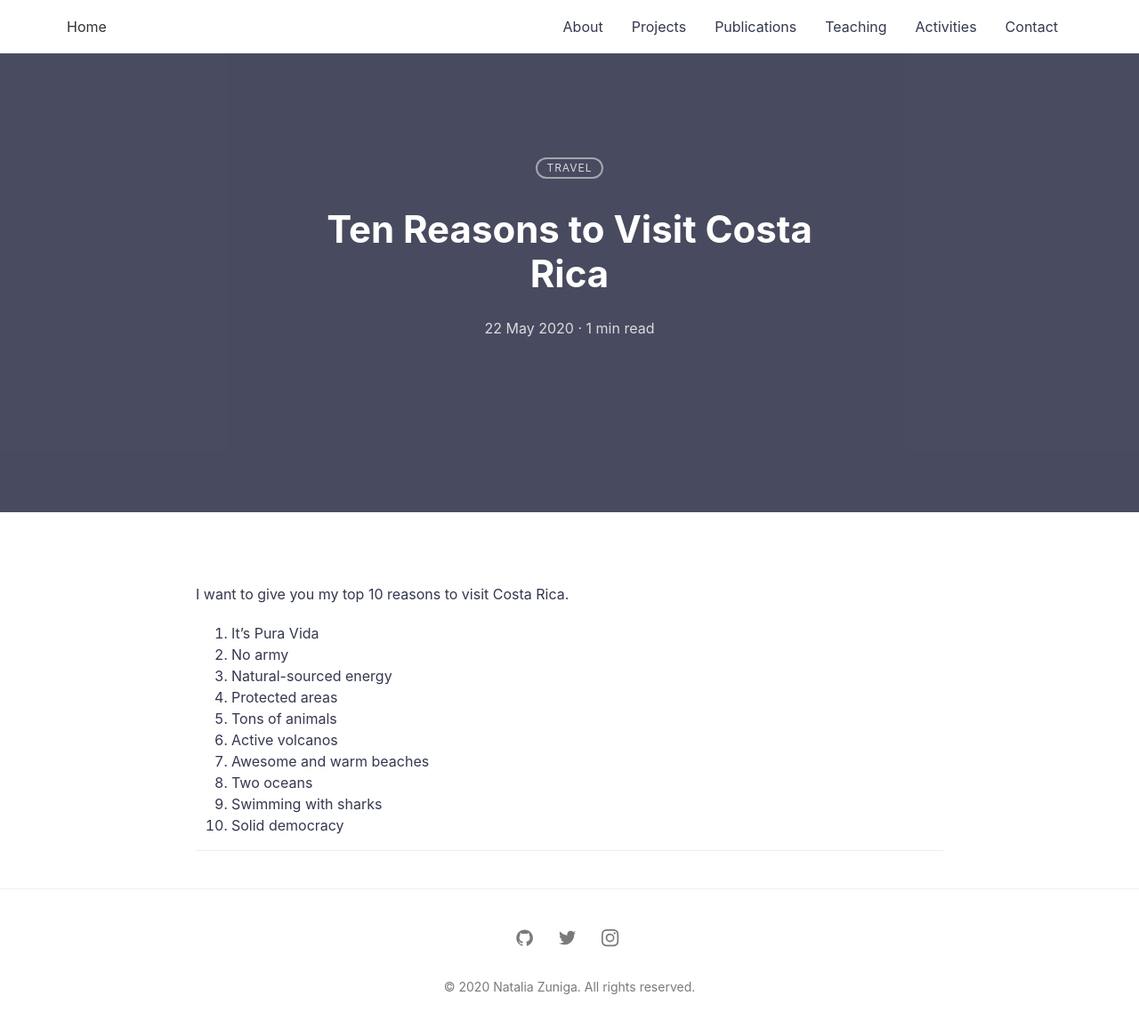
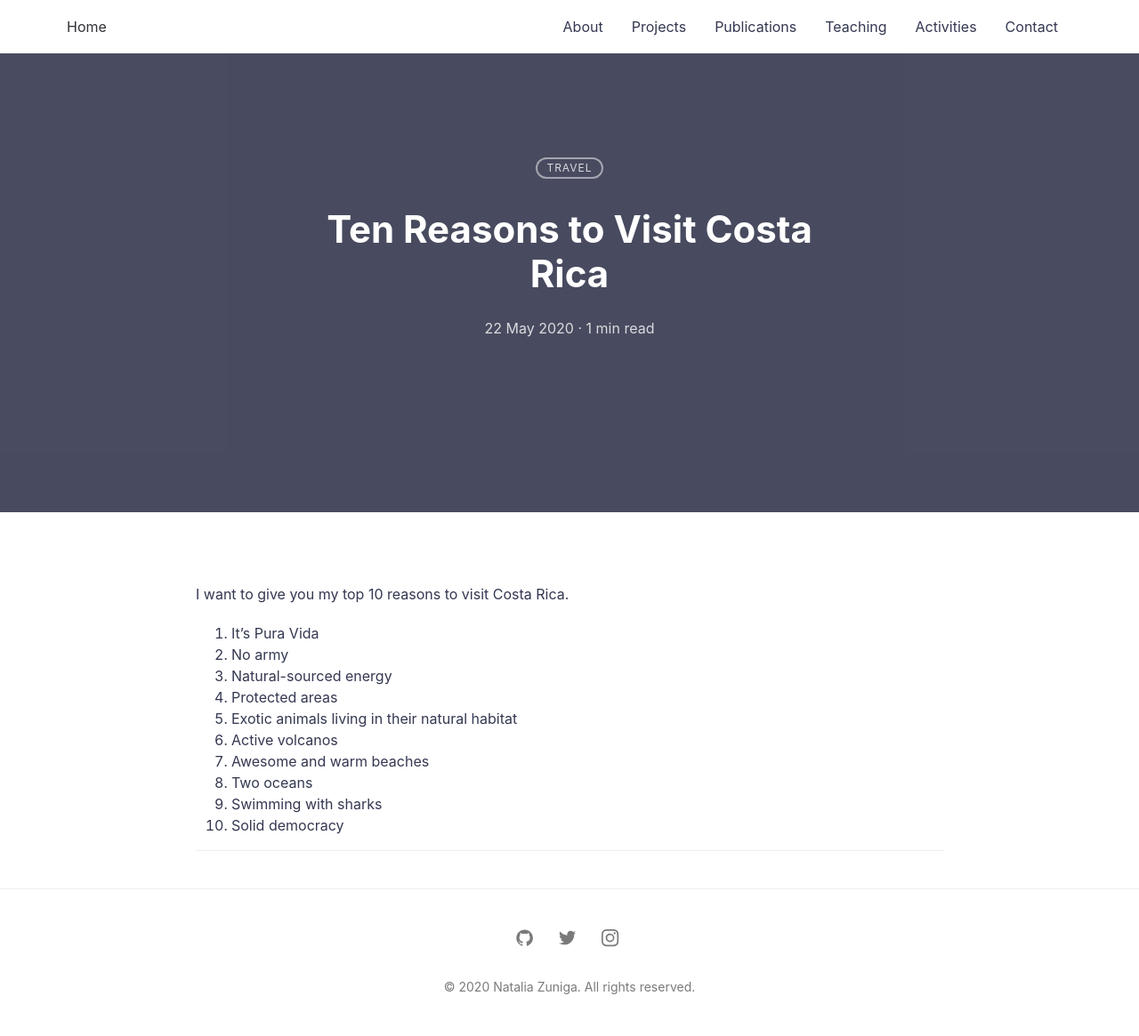
Before and after one commit to nzunigag/nzunigag.github.io, a Jekyll site: the page built from _posts/2020-05-22-Costa-Rica.md, in a window 1280 px wide. Shown: the whole page at 89% size. Built offline with Jekyll 4.4.1, drawn with Linux system fonts in a browser that asks for light colours.

Commit message:
Update 2020-05-22-Costa-Rica.md

```diff
--- a/_posts/2020-05-22-Costa-Rica.md
+++ b/_posts/2020-05-22-Costa-Rica.md
@@ -11,7 +11,7 @@ I want to give you my top 10 reasons to visit Costa Rica.
 2. No army
 3. Natural-sourced energy
 4. Protected areas
-5. Tons of animals
+5. Exotic animals living in their natural habitat
 6. Active volcanos
 7. Awesome and warm beaches
 8. Two oceans
```
